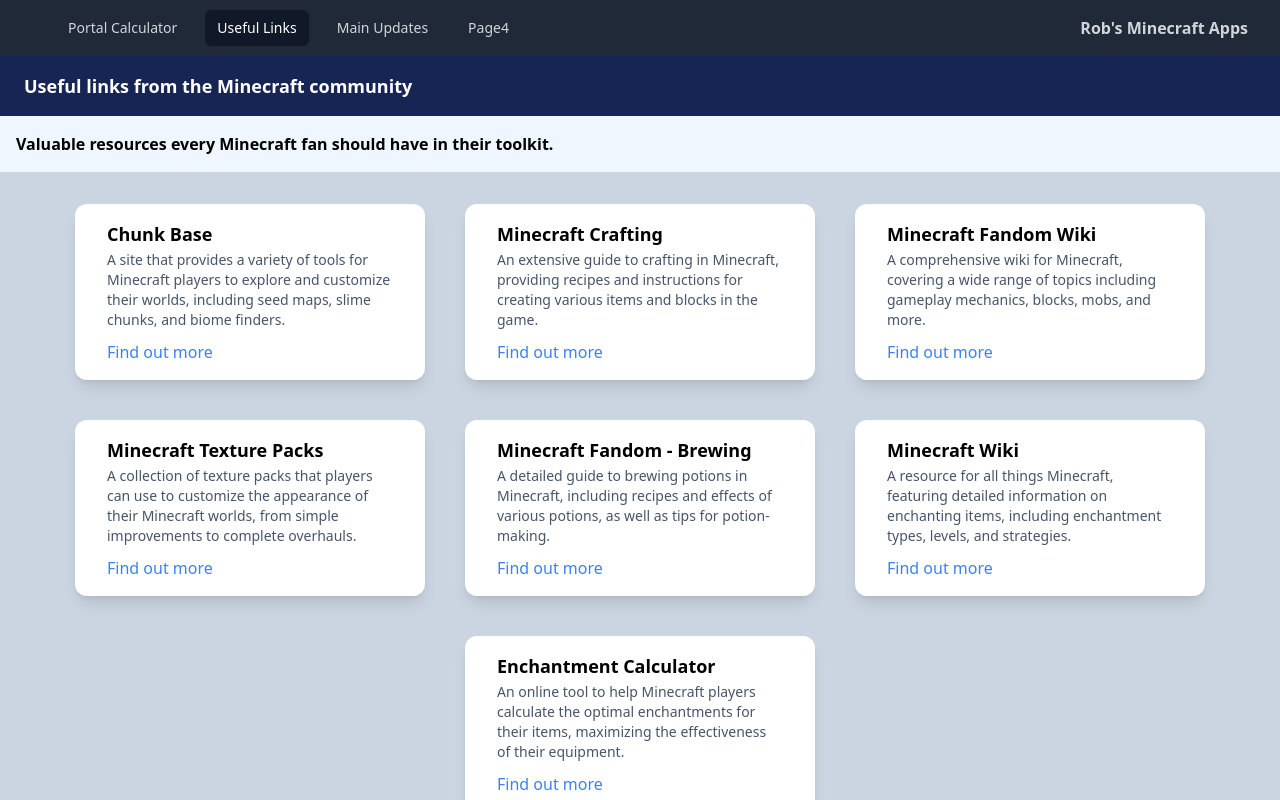
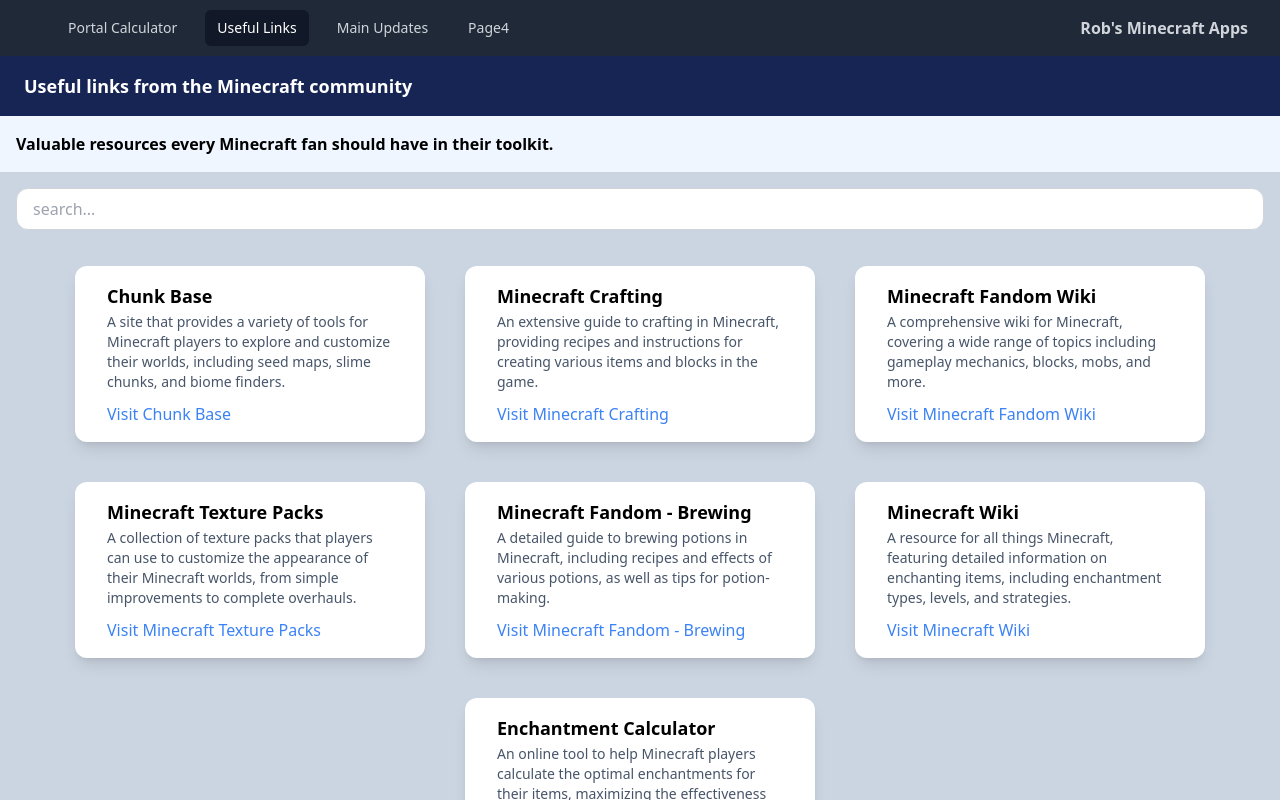
Before and after one commit to Berodtm/minecraft-apps, a React (Vite) app: page /minecraft-apps/UsefulLinksPage in a window 1280 px wide. Shown: the top 800 px of the page. Built offline with nearby package versions, Linux system fonts and the light colour scheme.

Commit message:
search function using filter added to 3 pages

```diff
--- /dev/null
+++ b/src/components/Search.jsx
@@ -0,0 +1,22 @@
+import { useState } from 'react';
+function Search({ onSearch }) {
+  const [search, setSearch] = useState('');
+  function handleSearch(e) {
+    setSearch(e.target.value);
+    onSearch(e.target.value);
+    console.log(e.target.value);
+  }
+  return (
+    <>
+      <input
+        type='text'
+        placeholder='search...'
+        value={search}
+        onChange={handleSearch}
+        className='w-full pl-4 p-2 border border-gray-300 rounded-xl'
+      />
+
+    </>
+  );
+}
+export default Search;
--- a/src/pages/MainUpdates.jsx
+++ b/src/pages/MainUpdates.jsx
@@ -1,6 +1,23 @@
 import Card from '../components/Cards';
+import Search from '../components/Search';
 import minecraftUpdatesData from '../data/minecraftUpdatesData';
+import { useState } from 'react';
 export default function MainUpdates() {
+  const [filteredUpdates, setFilteredUpdates] = useState(minecraftUpdatesData);
+
+  const handleSearch = (query) => {
+    const lowerCaseQuery = query.toLowerCase();
+    const filtered = minecraftUpdatesData.filter(
+      (update) =>
+        update.name.toLowerCase().includes(lowerCaseQuery) ||
+        update.version.toLowerCase().includes(lowerCaseQuery) ||
+        update.year.toString().includes(lowerCaseQuery) ||
+        update.features.some((feature) =>
+          feature.toLowerCase().includes(lowerCaseQuery)
+        )
+    );
+    setFilteredUpdates(filtered);
+  };
   return (
     <div className='flex flex-col min-h-screen'>
       <header className='bg-blue-950 text-white text-lg font-bold py-4 px-6 shadow-md'>
@@ -9,9 +26,13 @@
       <p className='font-bold p-4 bg-blue-50'>
         A brief history lesson on all the major Minecraft updates.
       </p>
-      <main className='flex-grow  flex pt-3 pb-3 justify-center'>
+      <div className='pr-4 pl-4 pb-1 mt-4 rounded-xl'>
+        <Search onSearch={handleSearch} />
+      </div>
+      <main className='flex-grow  flex pt-1 pb-3 justify-center'>
         <div className='flex flex-wrap content-start justify-center'>
-          {minecraftUpdatesData.map(({ id, url, version, name, year = '' , features }) => (
+          {filteredUpdates.map(
+            ({ id, url, version, name, year = '', features }) => (
               <Card
                 url={url}
                 name={`${version} ${name} ${year.toString()}`}
@@ -21,13 +42,15 @@
                 maxWidth='500px'
                 button={`Read Version ${version} update notes`}
               />
-          ))}
+            )
+          )}
         </div>
       </main>
       <footer className='bg-blue-100 p-4 shadow mt-auto'>
         <p className='text-xs'>
           Page created by Rob Dunn to test out the map method with a list and a
-          reusable card component. Also managed to pass styles by props and have a nested map method inside the map method for list items. <br />
+          reusable card component. Also managed to pass styles by props and have
+          a nested map method inside the map method for list items. <br />
           <br />
           If you wish to see more or contact me you can visit my blog at{' '}
           <a
--- a/src/pages/Page4.jsx
+++ b/src/pages/Page4.jsx
@@ -1,3 +1,43 @@
-export default function() {
-    return <h1>Hello there 4 placeholder page.</h1>
+import React, { useState } from 'react';
+
+const data = [
+  { id: 1, name: 'Apple' },
+  { id: 2, name: 'Cookie' },
+  { id: 3, name: 'Carrot' },
+  { id: 4, name: 'Steak' },
+];
+
+function Page4() {
+  const [searchQuery, setSearchQuery] = useState('');
+  const [filteredData, setFilteredData] = useState(data);
+
+  const handleSearch = (event) => {
+    const query = event.target.value.toLowerCase();
+    setSearchQuery(query);
+
+    const filtered = data.filter(item =>
+      item.name.toLowerCase().includes(query)
+    );
+
+    setFilteredData(filtered);
+  };
+
+  return (
+    <div>
+        <p>Placeholder Page - testing</p>
+      <input
+        type="text"
+        placeholder="Search food..."
+        value={searchQuery}
+        onChange={handleSearch}
+      />
+      <ul>
+        {filteredData.map(item => (
+          <li key={item.id}>{item.name}</li>
+        ))}
+      </ul>
+    </div>
+  );
 }
+
+export default Page4;
--- a/src/pages/UsefulLinksPage.jsx
+++ b/src/pages/UsefulLinksPage.jsx
@@ -1,25 +1,52 @@
 import usefulLinks from '../data/usefulLinks';
 import Card from '../components/Cards';
+import { useState } from 'react';
+import Search from '../components/Search';
 
 export default function UsefulLinksPage() {
+  const [filteredUpdates, setFilteredUpdates] = useState(usefulLinks);
+
+  const handleSearch = (query) => {
+    const lowerCaseQuery = query.toLowerCase();
+    const filtered = usefulLinks.filter(
+      (link) =>
+        link.name.toLowerCase().includes(lowerCaseQuery) ||
+        link.about.toLowerCase().includes(lowerCaseQuery)
+    );
+    setFilteredUpdates(filtered);
+
+  };
   return (
-    <div className="flex flex-col min-h-screen">
+    <div className='flex flex-col min-h-screen'>
       <header className='bg-blue-950 text-white text-lg font-bold py-4 px-6 shadow-md'>
         <h1>Useful links from the Minecraft community</h1>
       </header>
-      <p className='font-bold p-4 bg-blue-50'>Valuable resources every Minecraft fan should have in their toolkit.</p>
+      <section>
+      <p className='font-bold p-4 bg-blue-50'>
+        Valuable resources every Minecraft fan should have in their toolkit.
+      </p>
+      <div className='pr-4 pl-4 pb-1 mt-4 '>
+          <Search onSearch={handleSearch} />
+        </div>
+      </section>
       <main className='flex-grow  flex pt-3 pb-3 justify-center'>
 
         <div className='flex flex-wrap content-start justify-center'>
-          {usefulLinks.map((link) => (
-            <Card url={link.url} name={link.name} key={link.id} about={link.about}/>
+          {filteredUpdates.map((link) => (
+            <Card
+              url={link.url}
+              name={link.name}
+              key={link.id}
+              about={link.about}
+              button={`Visit ${link.name}`}
+            />
           ))}
         </div>
       </main>
       <footer className='bg-blue-100 p-4 shadow mt-auto'>
         <p className='text-xs'>
-          Page created by Rob Dunn to test out the map method with a list and a reusable card
-          component. <br />
+          Page created by Rob Dunn to test out the map method with a list and a
+          reusable card component. <br />
           <br />
           If you wish to see more or contact me you can visit my blog at{' '}
           <a
@@ -34,4 +61,4 @@
       </footer>
     </div>
   );
-}
+  }
```
Lines whose indentation alone changed are shown as unchanged.
